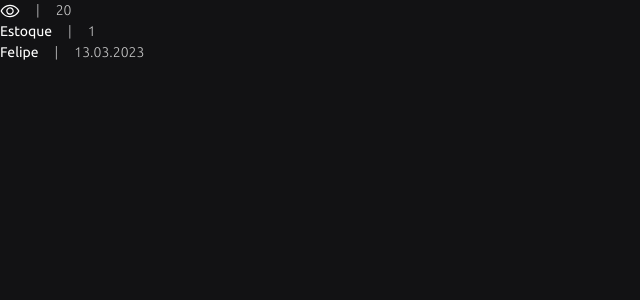
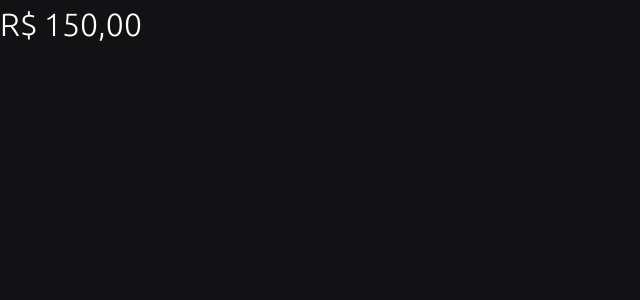
Before and after one commit to Felipe-Emanuel/Pablo-Studio, a Next.js app: page / in a window 1280 px wide. Shown: the top 300 px of the page, without its empty margins (0-640 px from the left). Built offline with nearby package versions, Linux system fonts and the light colour scheme.

Commit message:
✨ feat: Price Component
Add a simple and the early state of Price Component

Needs to check with the site owner if is necessary sale state and variables

```diff
--- /dev/null
+++ b/src/components/util/Price.tsx
@@ -0,0 +1,14 @@
+import { Text } from "./Text";
+
+interface PriceProps {
+  price: string;
+}
+
+export function Price({ price }: PriceProps) {
+  return (
+    <div className="flex items-center gap-1.5">
+      <Text as="span" size="lg" light text="R$" />
+      <Text as="span" size="lg" light text={price} />
+    </div>
+  );
+}
--- a/src/pages/index.tsx
+++ b/src/pages/index.tsx
@@ -1,12 +1,9 @@
-import { HeaderInfo } from "@util/HeaderInfo";
-import { EyeVector } from "@vectores/Vectores";
+import { Price } from "@util/Price";
 
 export default function Home() {
   return (
     <div className="w-screen h-screen bg-dark">
-      <HeaderInfo icon={<EyeVector />} qtd={20}/>
-      <HeaderInfo text="Estoque" qtd={1}/>
-      <HeaderInfo text="Felipe" date="13.03.2023"/>
+      <Price price="150,00"/>
     </div>
   );
 }
--- a/tailwind.config.js
+++ b/tailwind.config.js
@@ -11,7 +11,7 @@ module.exports = {
       'sans': ["'Ubuntu', sans-serif"],
     },
     fontSize: {
-      sx: '10px',
+      xs: '10px',
       sm: '14px',
       md: '16px',
       lg: '32px',
```
